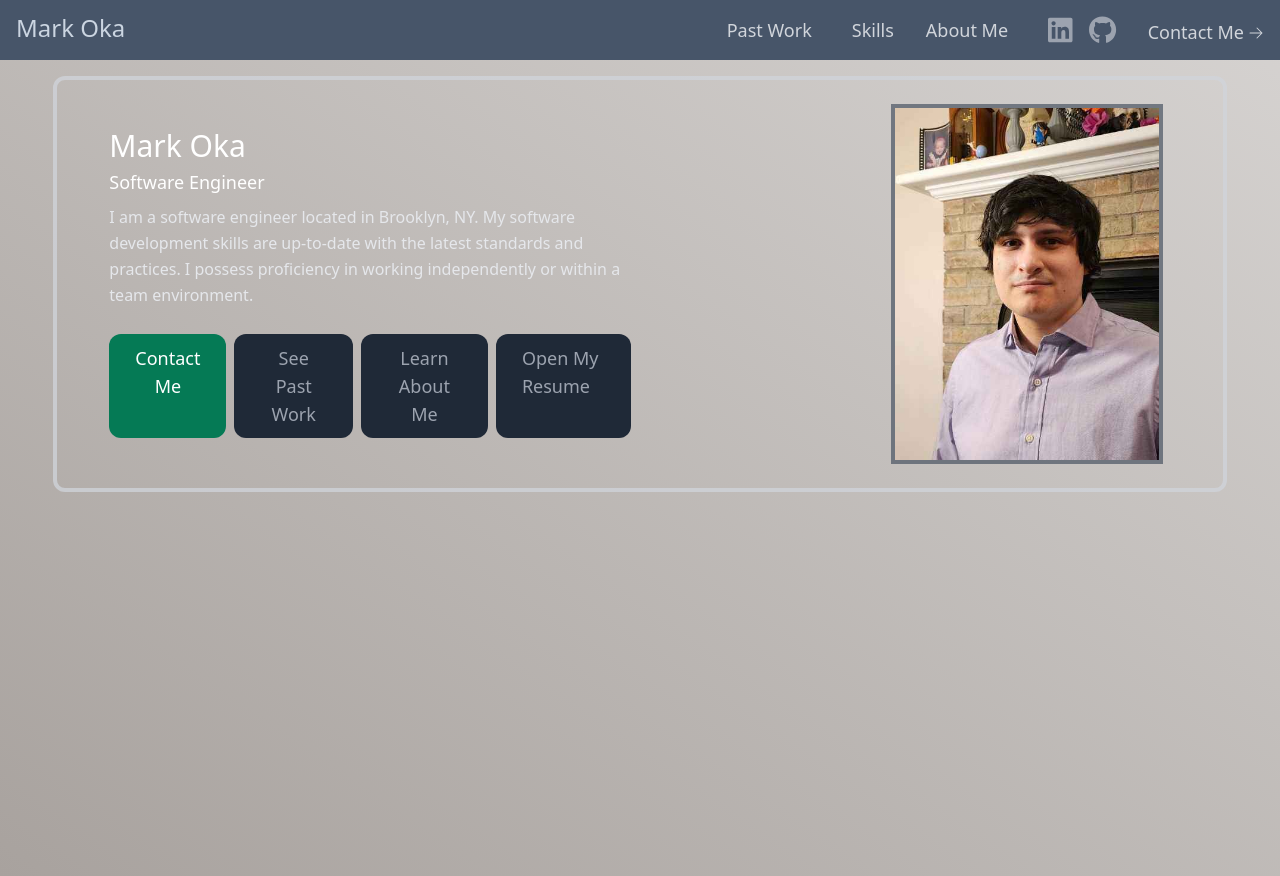
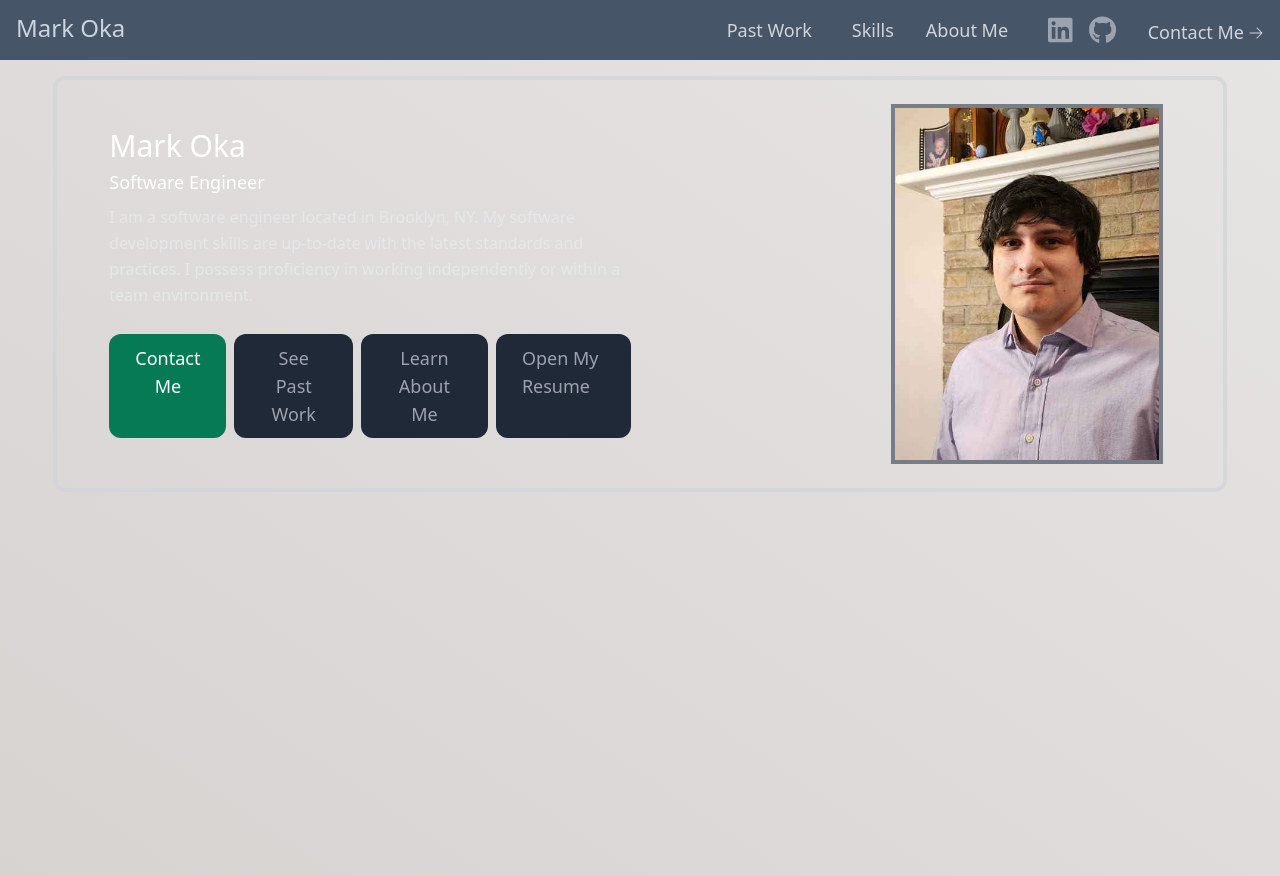
Before and after one commit to markoka101/portfolio, a React (Create React App) app: page / in a window 1280 px wide. Built offline with nearby package versions, Linux system fonts and the light colour scheme.

Commit message:
changed bg color

```diff
--- a/src/App.js
+++ b/src/App.js
@@ -11,7 +11,7 @@ import Person from "./components/Person";
 
 export default function App() {
     return (
-        <main className="text-gray-300 bg-gradient-to-tr from-stone-400 to-stone-300 bg-opacity-65 min-h-screen">
+        <main className="text-gray-300 bg-gradient-to-tr from-stone-300 to-stone-200 bg-opacity-80 min-h-screen">
             <BrowserRouter>
                 <Flowbite>
                     <NavbarComponent />
```
